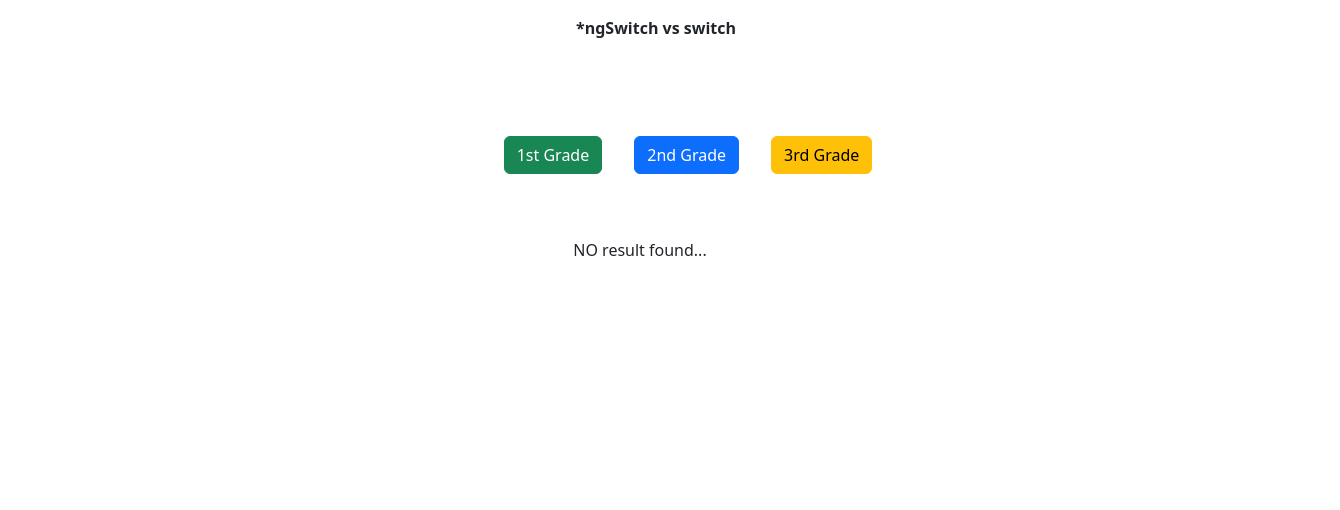
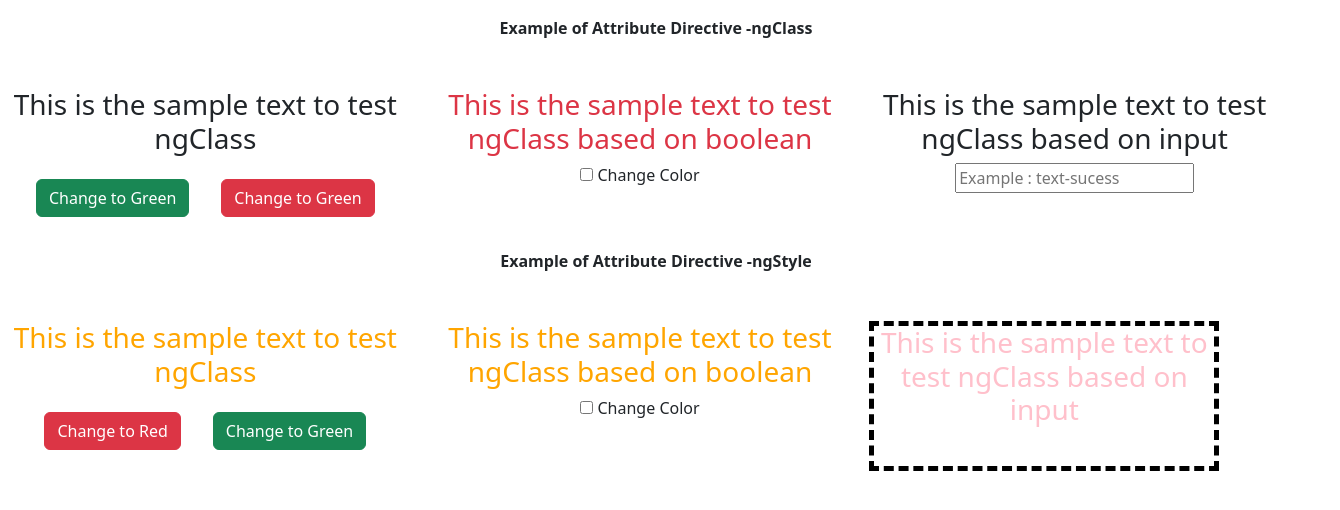
Before and after one commit to charanmurugan/angular-learning, an Angular app: page / in a window 1280 px wide. Shown: the top 510 px of the page, 1340 px wide, since content can reach past the window. Built offline with nearby package versions, Linux system fonts and the light colour scheme.

Commit message:
attribute-directive

```diff
--- a/src/app/app.component.html
+++ b/src/app/app.component.html
@@ -2,5 +2,6 @@
 <!-- <app-data-binding></app-data-binding> -->
 <!-- <app-structural-directives-ng-if-vs-if></app-structural-directives-ng-if-vs-if> -->
 <!-- <app-structural-directives-ng-for-vs-for></app-structural-directives-ng-for-vs-for> -->
-<app-ngswitch-vs-switch></app-ngswitch-vs-switch>
+<!-- <app-ngswitch-vs-switch></app-ngswitch-vs-switch> -->
+<app-attribute-directive> </app-attribute-directive>
 <router-outlet />
--- a/src/app/app.component.ts
+++ b/src/app/app.component.ts
@@ -1,10 +1,11 @@
 import { Component } from '@angular/core';
 import { RouterOutlet } from '@angular/router';
 import { NgswitchVsSwitchComponent } from "./ngswitch-vs-switch/ngswitch-vs-switch.component";
+import { AttributeDirectiveComponent } from "./attribute-directive/attribute-directive.component";
 
 @Component({
   selector: 'app-root',
-  imports: [RouterOutlet,  NgswitchVsSwitchComponent],
+  imports: [RouterOutlet, AttributeDirectiveComponent],
   templateUrl: './app.component.html',
   styleUrl: './app.component.scss'
 })
--- /dev/null
+++ b/src/app/attribute-directive/attribute-directive.component.html
@@ -0,0 +1,42 @@
+<div class="row text-center">
+    <div class="col-12 m-3">
+        <p><b>Example of Attribute Directive -ngClass</b></p>
+    </div>
+</div>
+
+<div class="row text-center pt-3">
+    <div class="col-4">
+        <h3 [ngClass]="textColor">This is the sample text to test ngClass</h3>
+        <button class="btn btn-success m-3" (click)='setClass("text-success")'>Change to Green</button>
+        <button class="btn btn-danger m-3" (click)='setClass("text-danger")'>Change to Green</button>
+    </div>
+    <div class="col-4">
+        <h3 [ngClass]="isTextColor? 'text-success': 'text-danger'">This is the sample text to test ngClass based on boolean</h3>
+        <input type="checkbox" [(ngModel)]="isTextColor">  Change Color
+    </div>
+    <div class="col-4">
+        <h3 [ngClass]="textColorInput">This is the sample text to test ngClass based on input </h3>
+        <input type="text" [(ngModel)]="textColorInput" placeholder="Example : text-sucess">
+    </div>
+</div>
+
+<div class="row text-center">
+    <div class="col-12 m-3">
+        <p><b>Example of Attribute Directive -ngStyle</b></p>
+    </div>
+</div>
+
+<div class="row text-center pt-3">
+    <div class="col-4">
+        <h3 [ngStyle]="{'color':styleColor}">This is the sample text to test ngClass</h3>
+        <button class="btn btn-danger m-3" (click)='updateColor("red")'>Change to Red</button>
+        <button class="btn btn-success m-3" (click)='updateColor("green")'>Change to Green</button>
+    </div>
+    <div class="col-4">
+        <h3 [ngStyle]="{'color':isStyleColor?'red':'orange'}">This is the sample text to test ngClass based on boolean</h3>
+        <input type="checkbox" [(ngModel)]="isStyleColor">  Change Color
+    </div>
+    <div class="col-4">
+        <h3 [ngStyle]="myCustomClass">This is the sample text to test ngClass based on input </h3>
+    </div>
+</div>
--- /dev/null
+++ b/src/app/attribute-directive/attribute-directive.component.ts
@@ -0,0 +1,37 @@
+import { CommonModule } from '@angular/common';
+import { Component } from '@angular/core';
+import { FormsModule } from '@angular/forms';
+
+@Component({
+  selector: 'app-attribute-directive',
+  imports: [CommonModule,FormsModule],
+  templateUrl: './attribute-directive.component.html',
+  styleUrl: './attribute-directive.component.scss'
+})
+export class AttributeDirectiveComponent {
+
+  textColor:string='';
+
+  setClass(textColor:string){
+    this.textColor=textColor;
+  }
+
+  isTextColor:boolean=false;
+
+  textColorInput:string='';
+
+  styleColor:string="orange";
+
+  updateColor(textColor:string){
+    this.styleColor=textColor;
+  }
+
+  isStyleColor:boolean=false;
+
+  myCustomClass:any={
+    'color':'pink',
+    'height':'150px',
+    'width':"350px",
+    'border':'5px dashed black'
+  }
+}
```
Also changed, not shown: src/app/attribute-directive/attribute-directive.component.scss (added), 1 other file (tests, documents, lock files or other folders).
